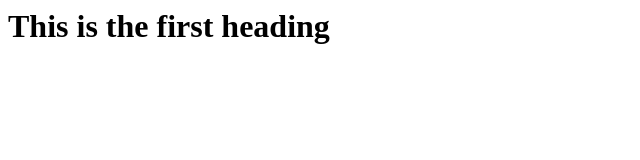
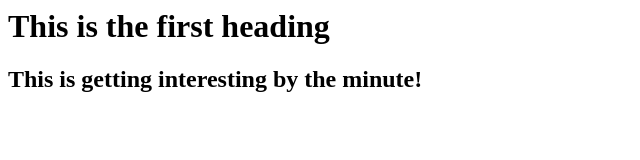
Before and after one commit to ibrokenny/learning, a plain HTML site: page night_class/index.html in a window 1280 px wide. Shown: the whole page, without its empty margins (0-640 px from the left). Drawn offline with Linux system fonts and the light colour scheme.

Commit message:
index.html

```diff
--- a/night_class/index.html
+++ b/night_class/index.html
@@ -1 +1,2 @@
 <h1> This is the first heading</h1>
+<h2> This is getting interesting by the minute! <h2>
```
